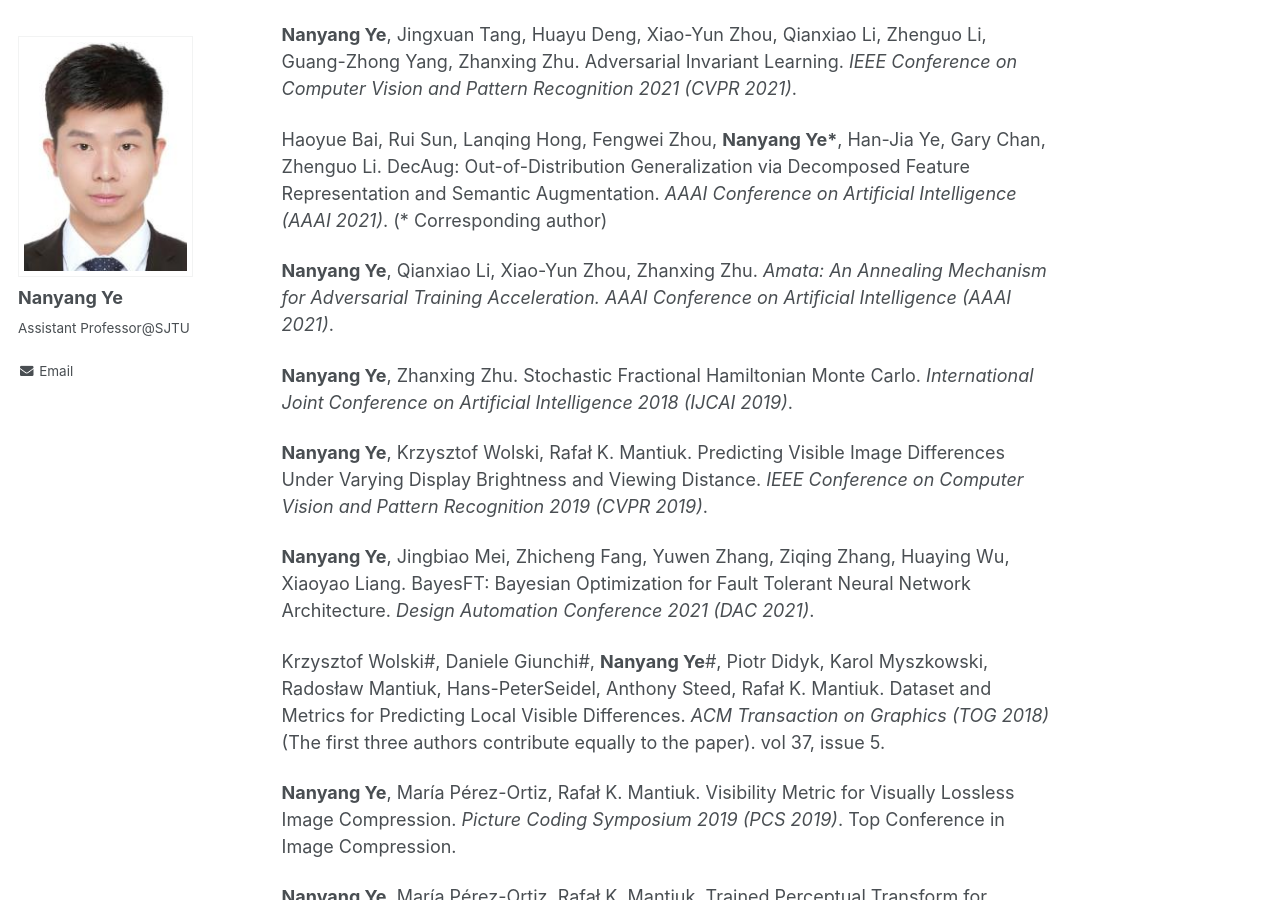
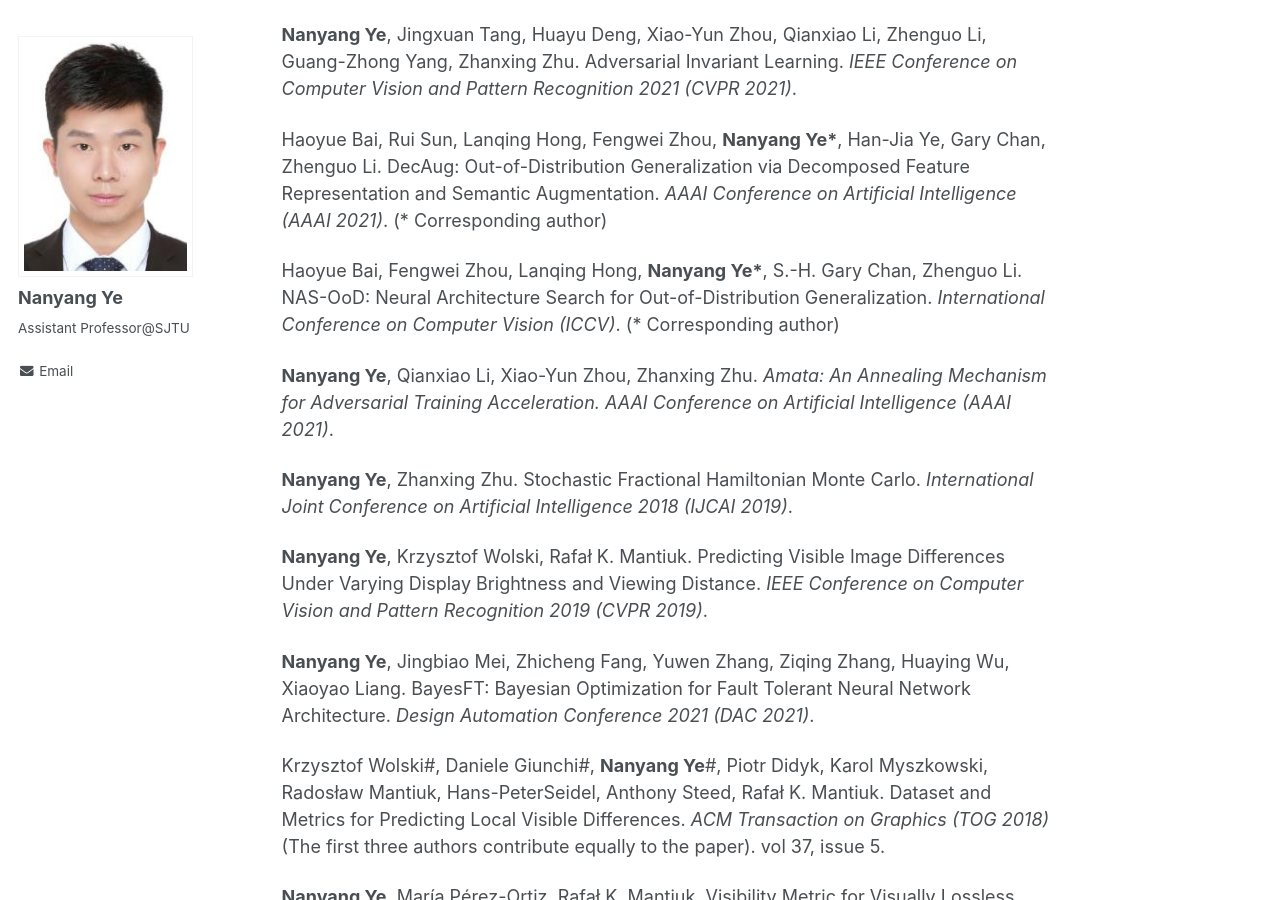
Before and after one commit to ynysjtu/ynysjtu.github.io, a Jekyll site: the page built from _pages/about.md, in a window 1280 px wide and 900 px high, scrolled down 649 px. Built offline with Jekyll 4.4.1, drawn with Linux system fonts in a browser that asks for light colours.

Commit message:
Update about.md

```diff
--- a/_pages/about.md
+++ b/_pages/about.md
@@ -21,6 +21,8 @@ I obtained PhD from University of Cambridge. My current research interests inclu
 **Nanyang Ye**, Jingxuan Tang, Huayu Deng, Xiao-Yun Zhou, Qianxiao Li, Zhenguo Li, Guang-Zhong Yang, Zhanxing Zhu. Adversarial Invariant Learning. *IEEE Conference on Computer Vision and Pattern Recognition 2021 (CVPR 2021)*.
 
 Haoyue Bai, Rui Sun, Lanqing Hong, Fengwei Zhou, **Nanyang Ye\***, Han-Jia Ye, Gary Chan, Zhenguo Li. DecAug: Out-of-Distribution Generalization via Decomposed Feature Representation and Semantic Augmentation. *AAAI Conference on Artificial Intelligence (AAAI 2021)*. (\* Corresponding author)
+
+Haoyue Bai, Fengwei Zhou, Lanqing Hong, **Nanyang Ye\***, S.-H. Gary Chan, Zhenguo Li. NAS-OoD: Neural Architecture Search for Out-of-Distribution Generalization. *International Conference on Computer Vision (ICCV)*. (\* Corresponding author)
 
 **Nanyang Ye**, Qianxiao Li, Xiao-Yun Zhou, Zhanxing Zhu. *Amata: An Annealing Mechanism for Adversarial Training Acceleration. AAAI Conference on Artificial Intelligence (AAAI 2021)*.
 
```
